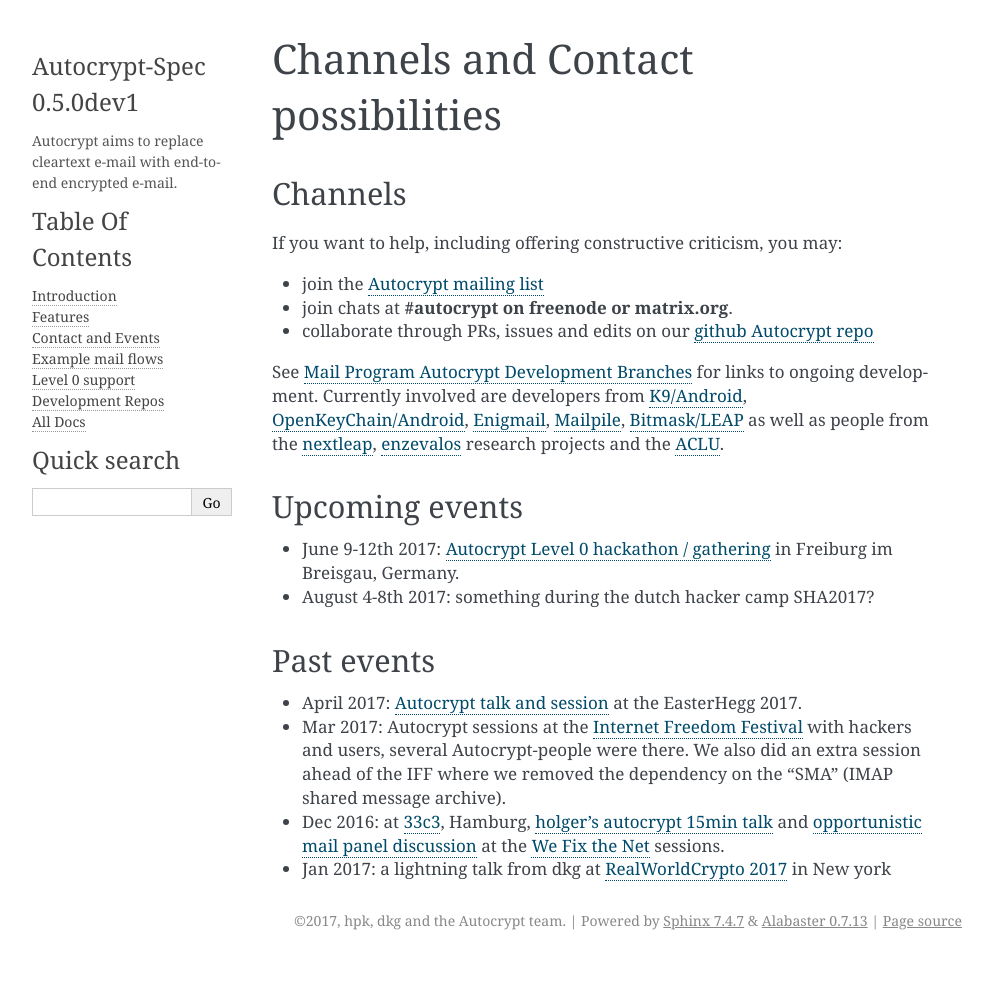
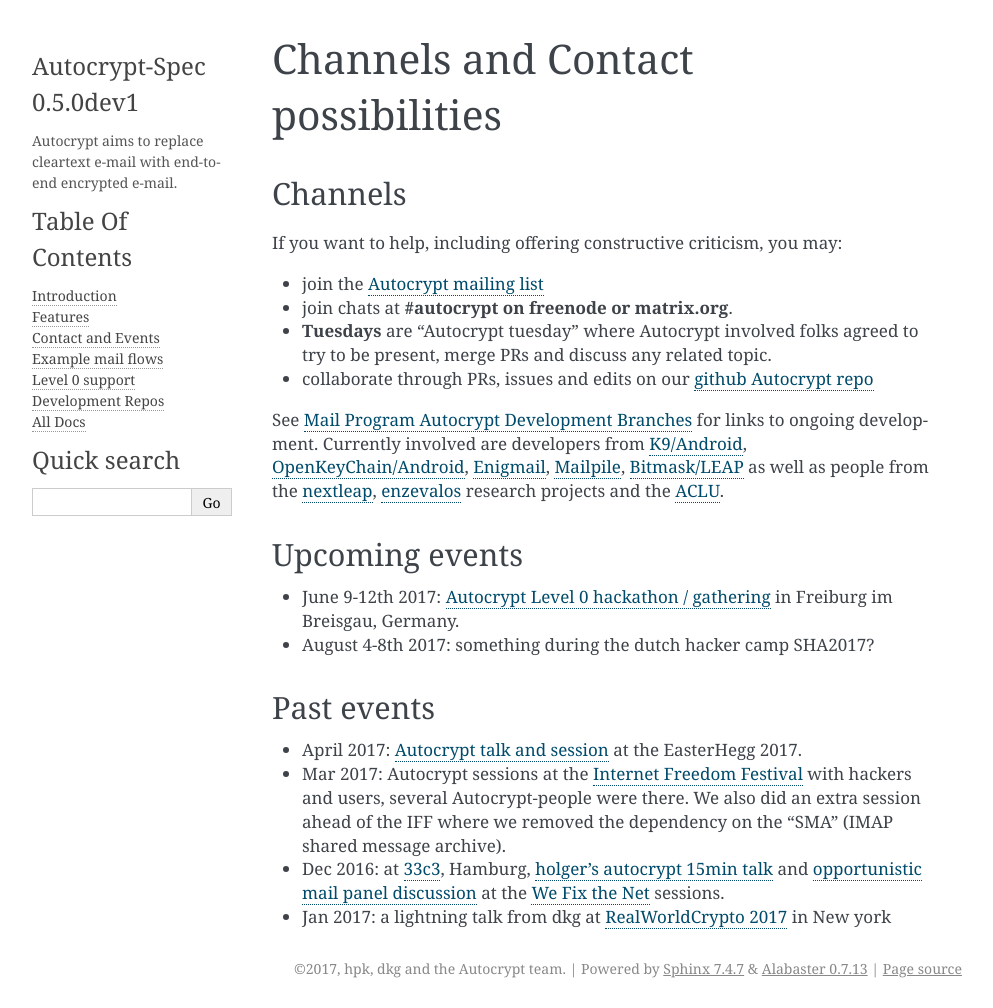
Before and after one commit to autocrypt/autocrypt, a Sphinx documentation site: the page built from doc/contact.rst, in a window 1280 px wide. Shown: the whole page, without its empty margins (148-1141 px from the left). Built offline with Sphinx 7.4.7, drawn with Linux system fonts in a browser that asks for light colours; before the commit the page ends 960 px from its top, so only the background shows below that.

Commit message:
Add Autocrypt tuesday while we are at it

```diff
--- a/doc/contact.rst
+++ b/doc/contact.rst
@@ -15,8 +15,12 @@
 
 - join chats at **#autocrypt on freenode or matrix.org**.
 
+- **Tuesdays** are "Autocrypt tuesday" where Autocrypt involved folks agreed
+  to try to be present, merge PRs and discuss any related topic.
+
 - collaborate through PRs, issues and edits on our
   `github Autocrypt repo`_
+
 
 .. _`Autocrypt mailing list`: https://lists.mayfirst.org/mailman/listinfo/autocrypt
 
```
